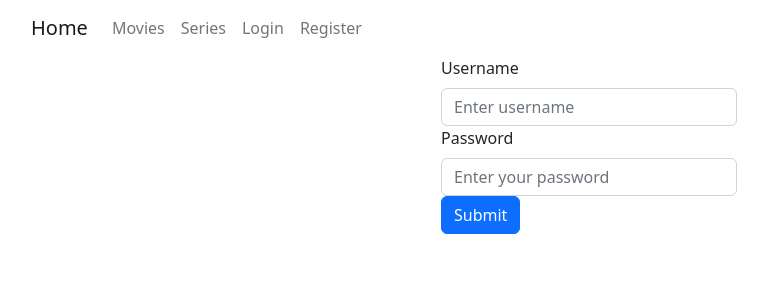
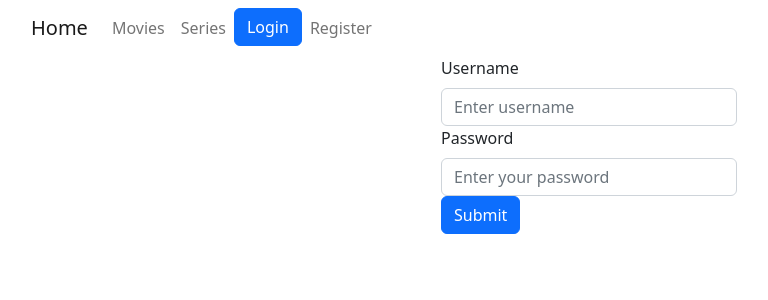
Before and after one commit to AdryDevs/react-front-connected-to-backend-database, a React (Create React App) app: page /login in a window 1280 px wide. Shown: the top 300 px of the page, without its empty margins (51-819 px from the left). Built offline with nearby package versions, Linux system fonts and the light colour scheme; no server answers.

Commit message:
save work for checkout

```diff
--- a/src/App.js
+++ b/src/App.js
@@ -40,19 +40,14 @@ function App() {
   return (
     <Container fluid className="App">
       <BrowserRouter>
-
         <Header/>
         <Routes>
-
           <Route path="/" element={<Home/>}/>
           <Route path="/login" element={<Login/>}/>
           <Route path="/movies" element={<Movies/>}/>
           <Route path="/register" element={<Register/>}/>
-
         </Routes>
-
       </BrowserRouter>
-
     </Container>
   );
 }
--- a/src/Components/Header/Header.jsx
+++ b/src/Components/Header/Header.jsx
@@ -3,7 +3,7 @@ import Nav from 'react-bootstrap/Nav';
 import Navbar from 'react-bootstrap/Navbar';
 import NavDropdown from 'react-bootstrap/NavDropdown';
 import NavLink from 'react-bootstrap/esm/NavLink';
-import { Row, Col } from 'react-bootstrap';
+import { Row, Col,Button } from 'react-bootstrap';
 import './Header.scss'
 
 function Header() {
@@ -11,6 +11,18 @@ function Header() {
   // let jwt="eyJhbGciOiJIUzI1NiIsInR5cCI6IkpXVCJ9.eyJpZCI6MSwiZW1haWwiOiJhZG1pbkBlbWFpbC5jb20iLCJjcmVhdGVkIjoxNjY5ODMyOTk0NDEwLCJpYXQiOjE2Njk4MzI5OTR9.WG6ZwhsqmLdEmxA_eK6RY3L5Gi7lKrcOKjGUCEn5WSs";
   // localStorage.setItem('jwt', JSON.stringify(jwt));
 
+
+  function logOutHandler(){
+    localStorage.setItem('jwt',"");
+  }
+
+  function prueba(){
+    let jwt="eyJhbGciOiJIUzI1NiIsInR5cCI6IkpXVCJ9.eyJpZCI6MSwiZW1haWwiOiJhZG1pbkBlbWFpbC5jb20iLCJjcmVhdGVkIjoxNjY5ODMyOTk0NDEwLCJpYXQiOjE2Njk4MzI5OTR9.WG6ZwhsqmLdEmxA_eK6RY3L5Gi7lKrcOKjGUCEn5WSs";
+    localStorage.setItem('jwt', JSON.stringify(jwt));
+    this.setState('jwt',JSON.stringify(jwt));
+  }
+
+console.log(localStorage.getItem('jwt'));
   if(localStorage.getItem('jwt')===""||localStorage.getItem('jwt')===null){
     return (
       <Row>
@@ -27,7 +39,8 @@ function Header() {
                   <Nav.Link href="/Series">Series</Nav.Link>
                 </Col>
                 <Col>
-                  <Nav.Link href="/Login">Login</Nav.Link>
+                  {/* <Nav.Link href="/Login">Login</Nav.Link> */}
+                  <Button onClick={prueba}>Login</Button>
                 </Col>
                 <Col>
                   <Nav.Link href="/Register">Register</Nav.Link>
@@ -55,7 +68,7 @@ function Header() {
                   <Nav.Link href="/Series">Series</Nav.Link>
                 </Col>
                 <Col>
-                  <Nav.Link href="">Log Out</Nav.Link>
+                  <Button href="/" onClick={logOutHandler}>Log Out</Button>
                 </Col>
                 <NavDropdown className='UserSettings' title="User" id="basic-nav-dropdown">
                   <NavDropdown.Item href="Settings">User Settings</NavDropdown.Item>
--- a/src/Components/Login/Login.jsx
+++ b/src/Components/Login/Login.jsx
@@ -25,6 +25,7 @@ const Login = () => {
                 if (resp !== "") {
                     localStorage.setItem('jwt', JSON.stringify(resp.data.jwt));
                     navigate("/");
+                    this.setState();
                 }
                 else {
                     console.log("No se ha guardado el token");
```
